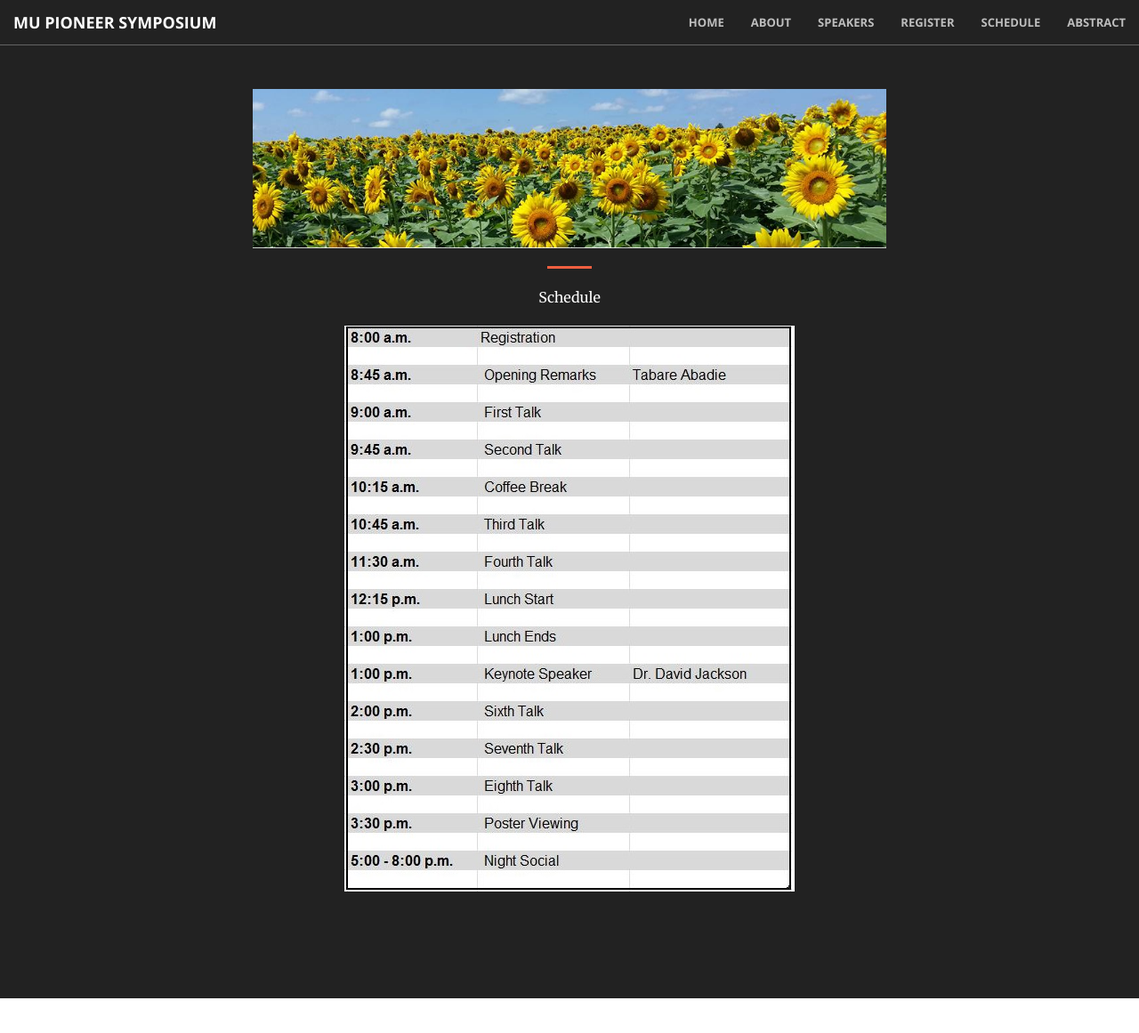
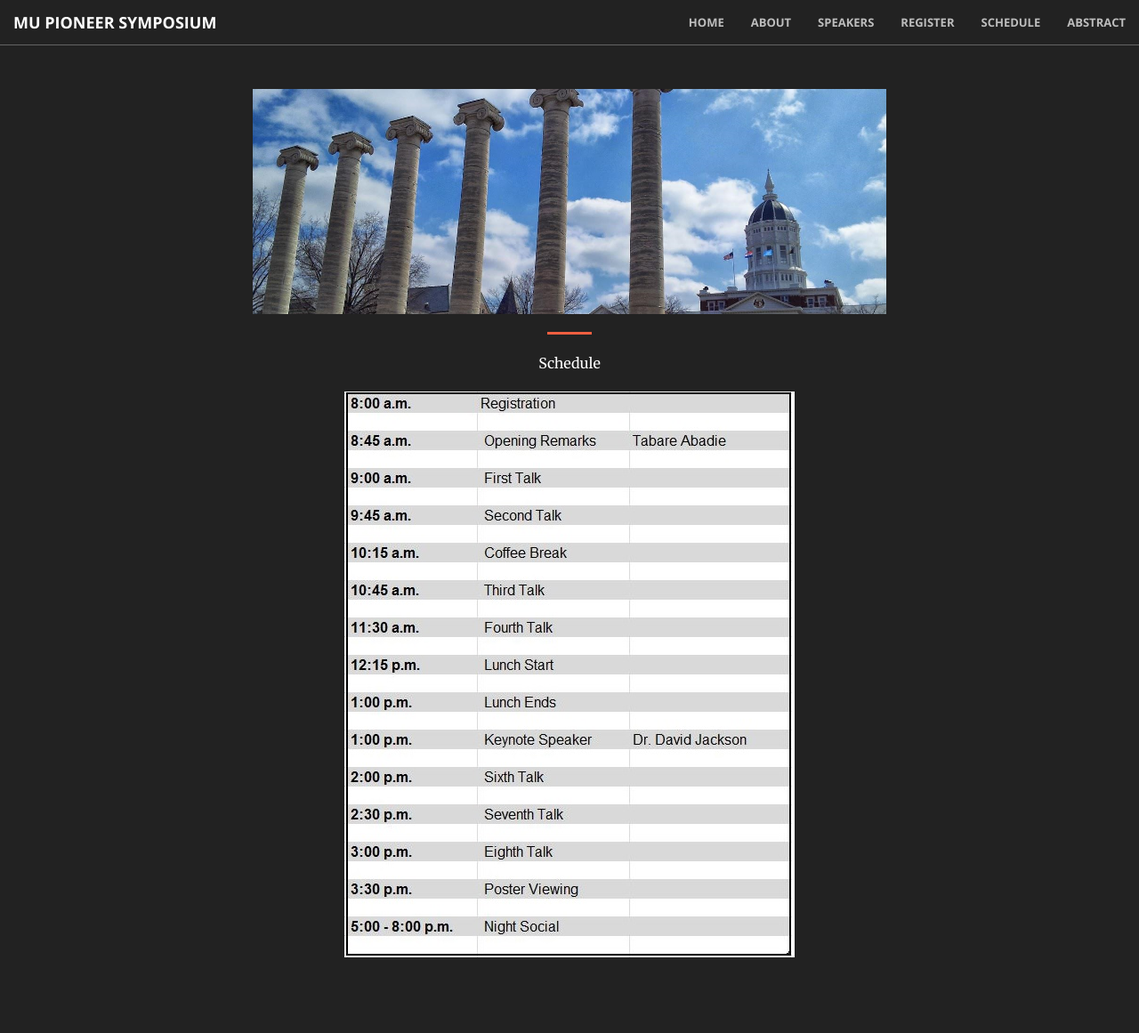
Before and after one commit to mupioneersymposium/mupioneersymposium.github.io, a Jekyll site: the page built from schedule.md, in a window 1280 px wide and 1196 px high. Shown: the top 1161 px of the window at 89% size. Built offline with Jekyll 4.4.1, drawn with Linux system fonts in a browser that asks for light colours.

Commit message:
Update schedule.md

```diff
--- a/schedule.md
+++ b/schedule.md
@@ -2,7 +2,7 @@
 layout: regular
 ---
 
-<img src="/img/sunflower2.png" style="max-width:95%"/>
+<img src="/img/column2.png" style="max-width:95%"/>
 
 <hr style="clear: both;" />
 
```
